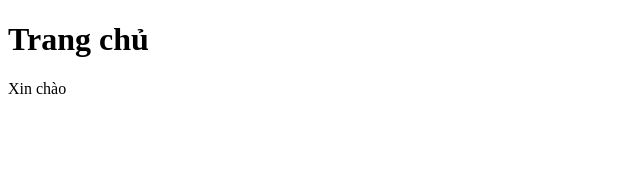
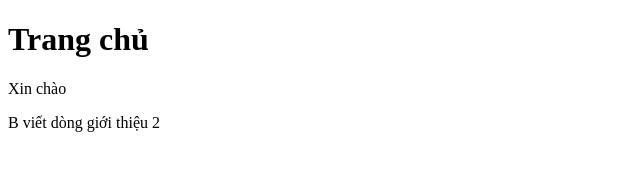
Before and after one commit to namdp-28tech/hoc-git, a plain HTML site: page index.html in a window 1280 px wide. Shown: the whole page, without its empty margins (0-640 px from the left). Drawn offline with Linux system fonts and the light colour scheme.

Commit message:
B viết dòng giới thiệu 2

```diff
--- a/index.html
+++ b/index.html
@@ -8,5 +8,6 @@
 <body>
   <h1>Trang chủ</h1>
   <p>Xin chào</p>
+  <p>B viết dòng giới thiệu 2</p>
 </body>
 </html>
```
